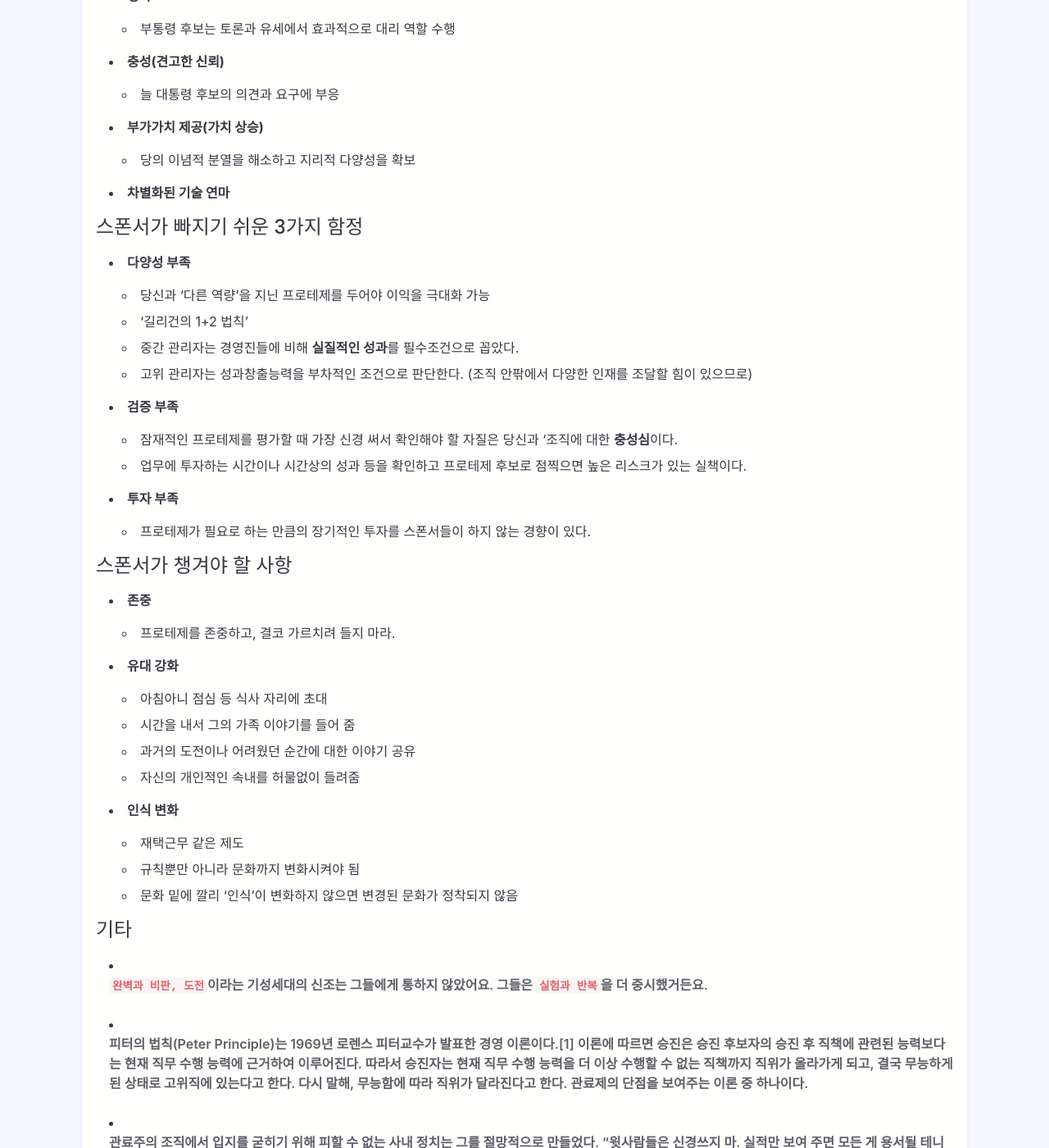
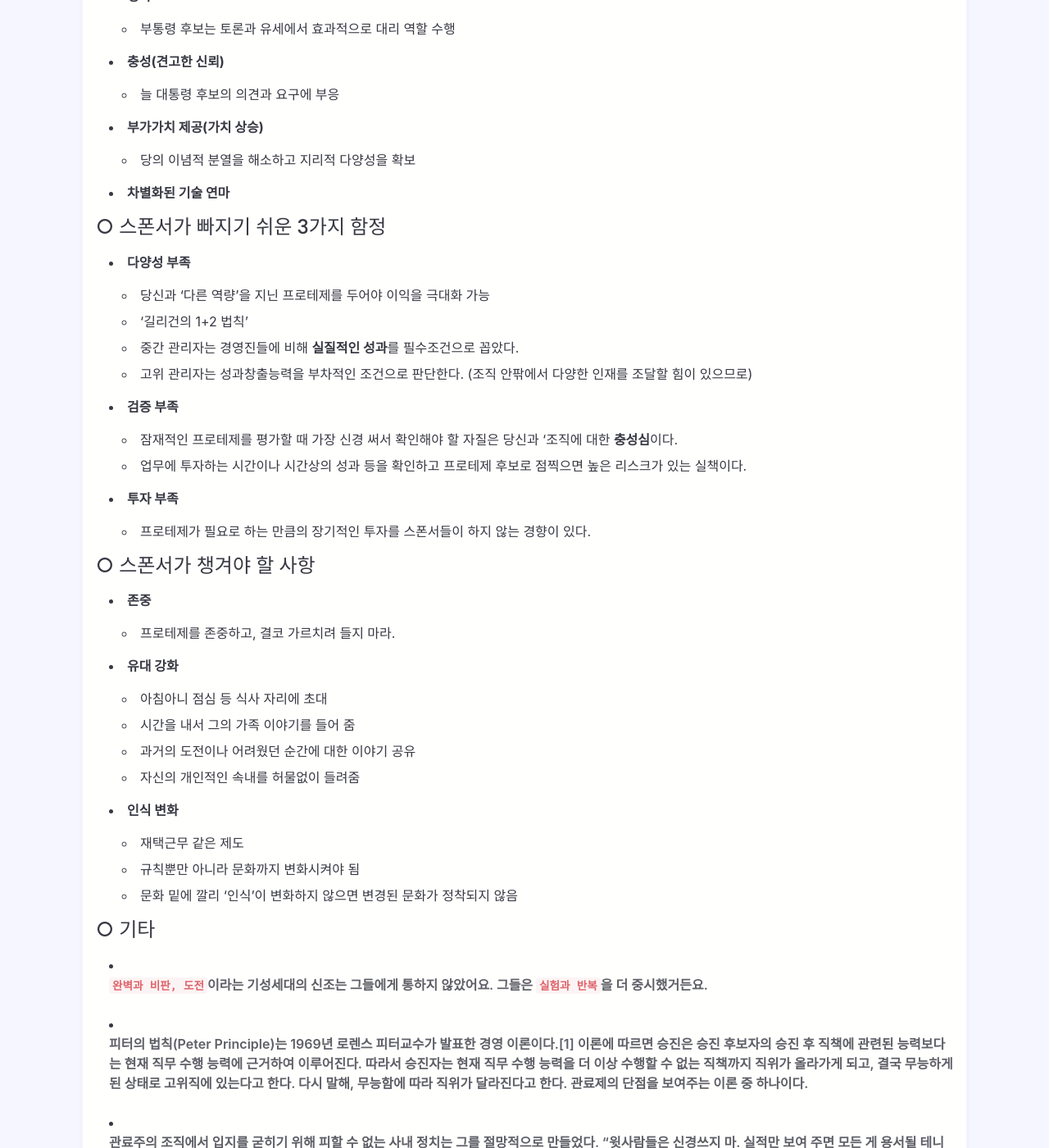
Before and after one commit to ontime-git/ontime-git.github.io, a Jekyll site: the page built from _posts/trace/2021-03-03-The-Sponsor-Effect.md, in a window 1280 px wide and 1400 px high, scrolled down 3959 px. Shown: the whole window at 82% size. Built offline with Jekyll 4.4.1, drawn with Linux system fonts in a browser that asks for light colours; nearby versions of some CDN libraries; some web fonts are replaced; comment, search, counter and statistics services are not loaded.

```diff
--- a/_posts/trace/2021-03-03-The-Sponsor-Effect.md
+++ b/_posts/trace/2021-03-03-The-Sponsor-Effect.md
@@ -107,7 +107,7 @@ published: true
 
 
 
-#### 스폰서가 빠지기 쉬운 3가지 함정
+#### ○ 스폰서가 빠지기 쉬운 3가지 함정
 
 * **다양성 부족**
   - 당신과 ‘다른 역량’을 지닌 프로테제를 두어야 이익을 극대화 가능
@@ -123,7 +123,7 @@ published: true
   - 프로테제가 필요로 하는 만큼의 장기적인 투자를 스폰서들이 하지 않는 경향이 있다.
 
 
-#### 스폰서가 챙겨야 할 사항
+#### ○ 스폰서가 챙겨야 할 사항
 
 * **존중**
   - 프로테제를 존중하고, 결코 가르치려 들지 마라.
@@ -140,7 +140,7 @@ published: true
   - 문화 밑에 깔리 '인식'이 변화하지 않으면 변경된 문화가 정착되지 않음
 
 
-#### 기타
+#### ○ 기타
 
 * `완벽과 비판, 도전`이라는 기성세대의 신조는 그들에게 통하지 않았어요. 그들은 `실험과 반복`을 더 중시했거든요.
 
```
